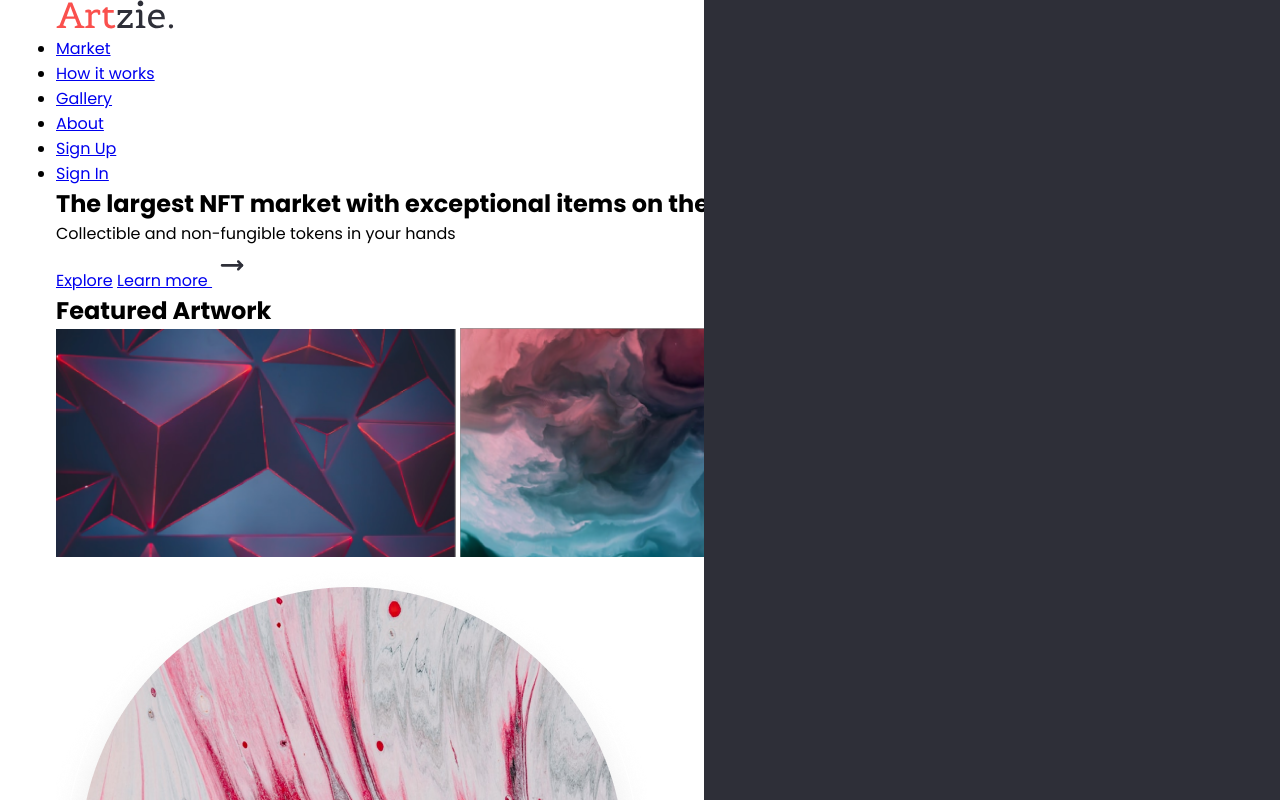
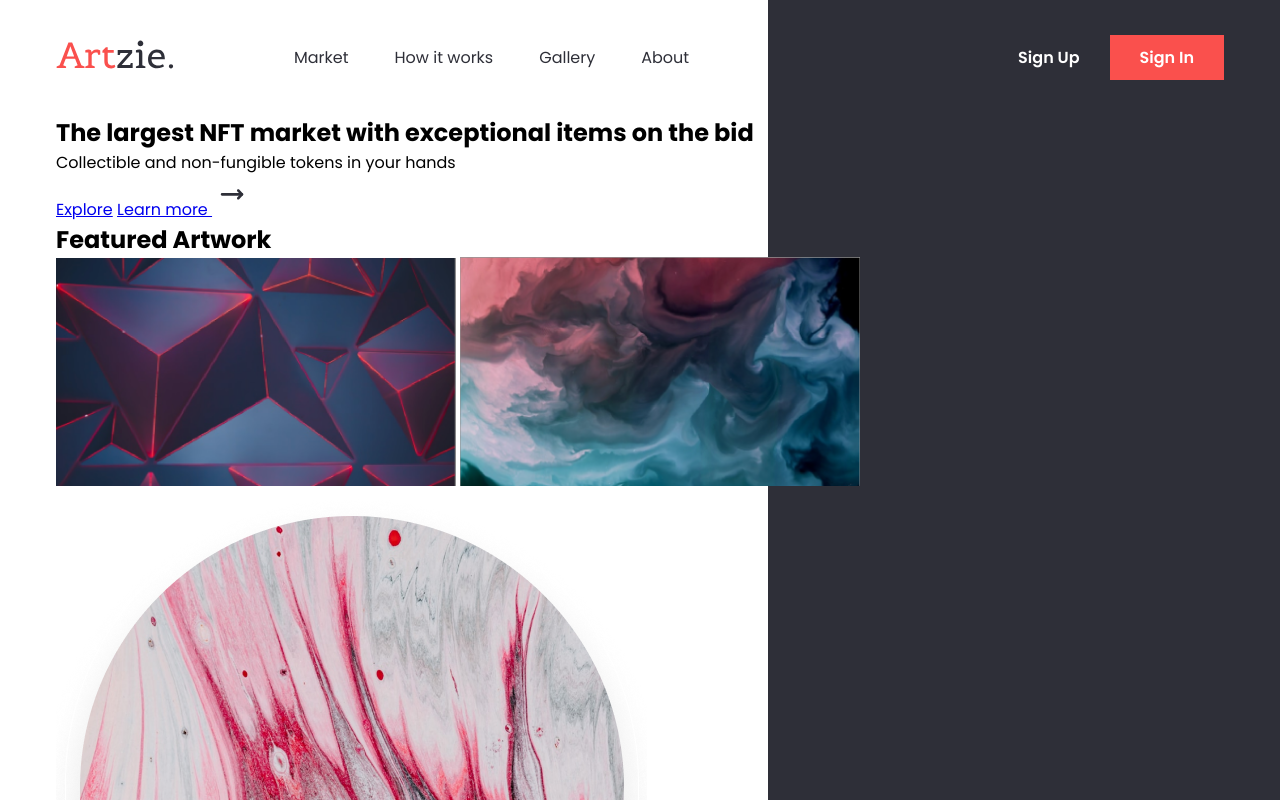
Before and after one commit to alvarobarrenadev/header-nft-marketplace, a website built with Vite: page index.html in a window 1280 px wide. Shown: the top 800 px of the page. Built offline with nearby package versions, Linux system fonts and the light colour scheme; a web font is replaced by a local one.

Commit message:
Maquetación del header

```diff
--- a/index.html
+++ b/index.html
@@ -33,7 +33,7 @@
         <aside class="header__login">
           <ul>
             <li><a href="#">Sign Up</a></li>
-            <li><a href="#">Sign In</a></li>
+            <li><a href="#" class="btn">Sign In</a></li>
           </ul>
         </aside>
       </header>
--- a/sass/styles.scss
+++ b/sass/styles.scss
@@ -1,9 +1,25 @@
+@use 'sass:color';
+
 @import url('https://fonts.googleapis.com/css2?family=Belgrano&display=swap');
 @import url('https://fonts.googleapis.com/css2?family=Poppins:ital,wght@0,100;0,200;0,300;0,400;0,500;0,600;0,700;0,800;0,900;1,100;1,200;1,300;1,400;1,500;1,600;1,700;1,800;1,900&display=swap');
 
-$gris-bg: #2E2F38;
 $font-title: 'Belgrano', serif;
 $font-normal: 'Poppins', sans-serif;
+$gris: #2E2F38;
+$black: #484951;
+$red: #FA504D;
+$white: #FFFFFF;
+
+@mixin button() {
+    display: inline-block;
+    background-color: $red;
+    padding: 10px 30px;
+    color: white;
+
+    &:hover {
+        background-color: color.mix(black, $red, 20%);
+    }
+}
 
 * {
     margin: 0;
@@ -17,12 +33,13 @@ body {
 
     &::before {
         content: '';
-        width: 45%;
-        background-color: $gris-bg;
+        width: 40%;
+        background-color: $gris;
         position: absolute;
         top: 0;
         right: 0;
         bottom: 0;
+        z-index: -1;
     }
 }
 
@@ -33,3 +50,51 @@ body {
     padding-left: 1rem;
     padding-right: 1rem;
 }
+
+header {
+    padding-top: 35px;
+    padding-bottom: 35px;
+    display: flex;
+    align-items: center;
+
+    a {
+        text-decoration: none;
+    }
+}
+
+.header__nav {
+    margin-left: 120px;
+
+    ul {
+        list-style: none;
+        display: flex;
+        gap: 46px;
+
+        a {
+            color: $gris;
+            font-weight: 400;
+        }
+    }
+
+}
+
+.header__login {
+    margin-left: auto;
+
+    ul {
+        list-style: none;
+        display: flex;
+        gap: 30px;
+        align-items: center;
+
+        a {
+            color: $white;
+            font-weight: 600;
+        }
+    }
+
+    .btn {
+        @include button()
+    }
+
+}
```
